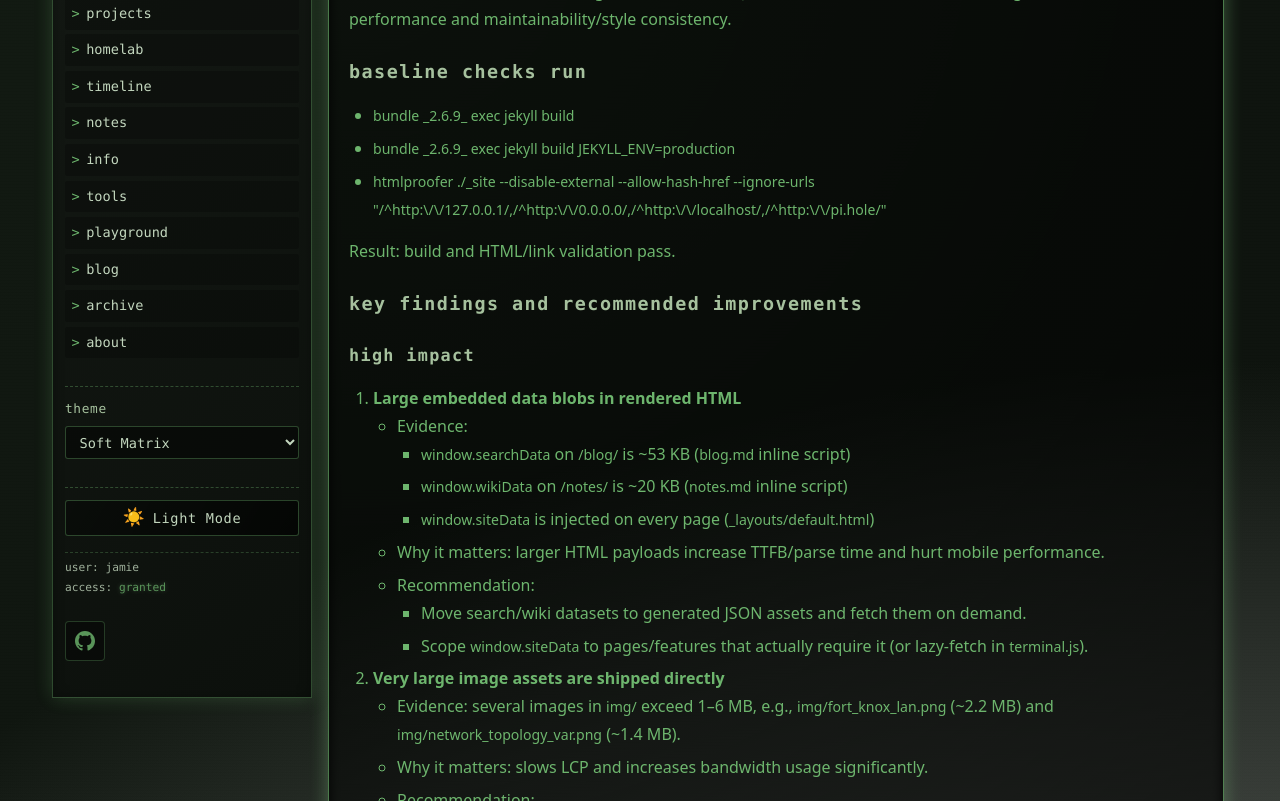
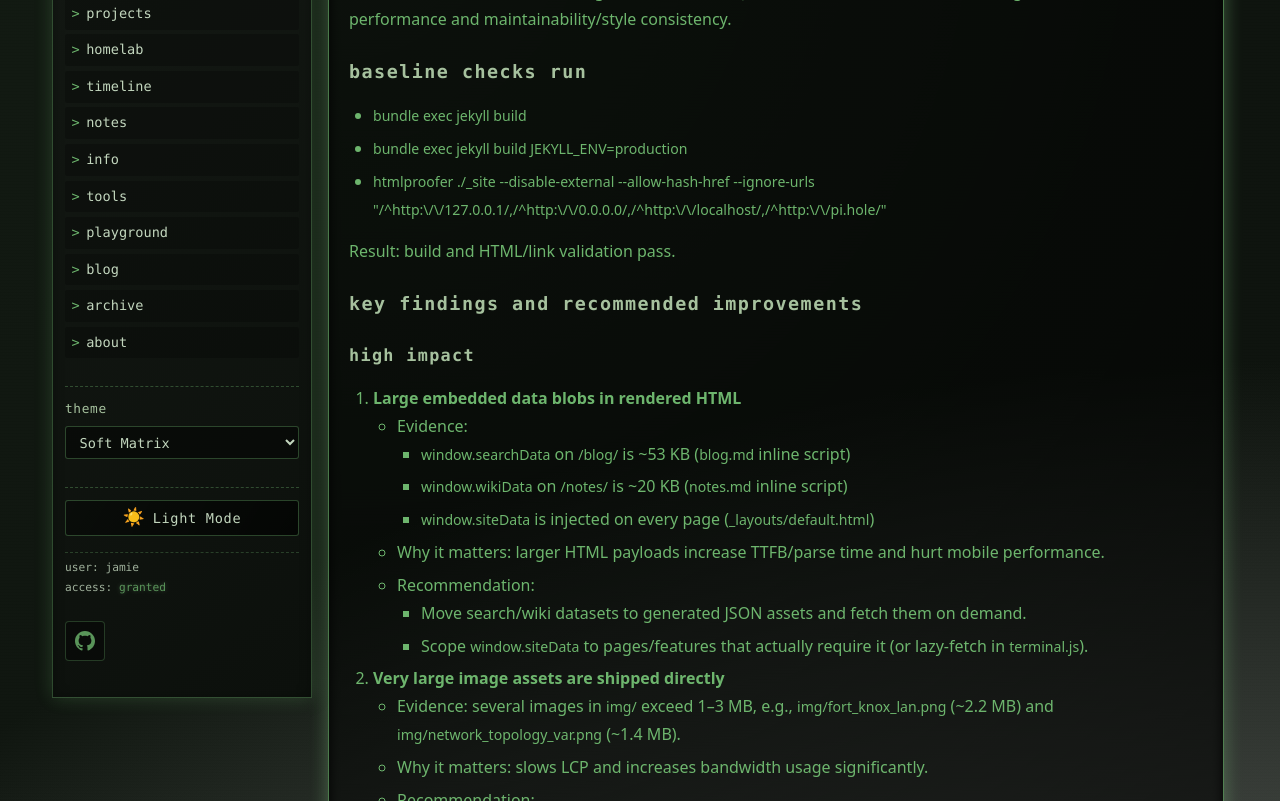
Before and after one commit to jimjamscott22/jimjamscott22.github.io, a Jekyll site: the page built from PERFORMANCE_STYLE_REVIEW.md, in a window 1280 px wide and 1400 px high. Shown: the part 179-980 px from the top of the window. Built offline with Jekyll 4.4.1, drawn with Linux system fonts in a browser that asks for light colours; our own code applies the rules of GitHub Pages for plain Markdown files.

Commit message:
Adjust review doc command and sizing wording
Agent-Logs-Url: https://github.com/jimjamscott22/jimjamscott22.github.io/sessions/a444ba0f-cfe4-44b3-ab68-331b4d7d9e1c

Co-authored-by: jimjamscott22 <74069327+jimjamscott22@users.noreply.github.com>

```diff
--- a/PERFORMANCE_STYLE_REVIEW.md
+++ b/PERFORMANCE_STYLE_REVIEW.md
@@ -4,8 +4,8 @@ This document summarizes a targeted review of the JamieLab website codebase, foc
 
 ## Baseline checks run
 
-- `bundle _2.6.9_ exec jekyll build`
-- `bundle _2.6.9_ exec jekyll build JEKYLL_ENV=production`
+- `bundle exec jekyll build`
+- `bundle exec jekyll build JEKYLL_ENV=production`
 - `htmlproofer ./_site --disable-external --allow-hash-href --ignore-urls "/^http:\/\/127.0.0.1/,/^http:\/\/0.0.0.0/,/^http:\/\/localhost/,/^http:\/\/pi.hole/"`
 
 Result: build and HTML/link validation pass.
@@ -25,7 +25,7 @@ Result: build and HTML/link validation pass.
      - Scope `window.siteData` to pages/features that actually require it (or lazy-fetch in `terminal.js`).
 
 2. **Very large image assets are shipped directly**
-   - Evidence: several images in `img/` exceed 1–6 MB, e.g., `img/fort_knox_lan.png` (~2.2 MB) and `img/network_topology_var.png` (~1.4 MB).
+   - Evidence: several images in `img/` exceed 1–3 MB, e.g., `img/fort_knox_lan.png` (~2.2 MB) and `img/network_topology_var.png` (~1.4 MB).
    - Why it matters: slows LCP and increases bandwidth usage significantly.
    - Recommendation:
      - Create responsive, compressed variants (WebP/AVIF where possible).
```
